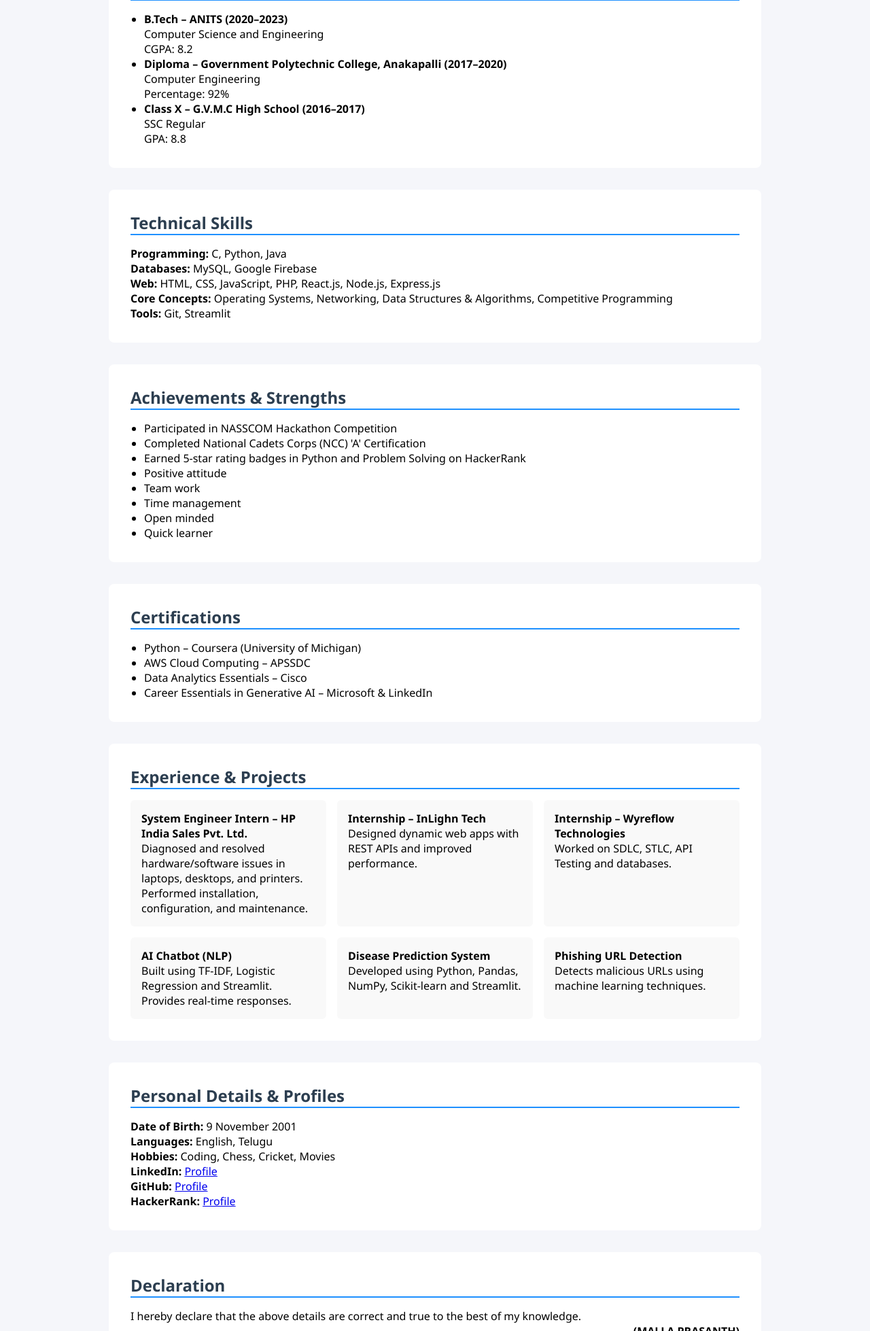
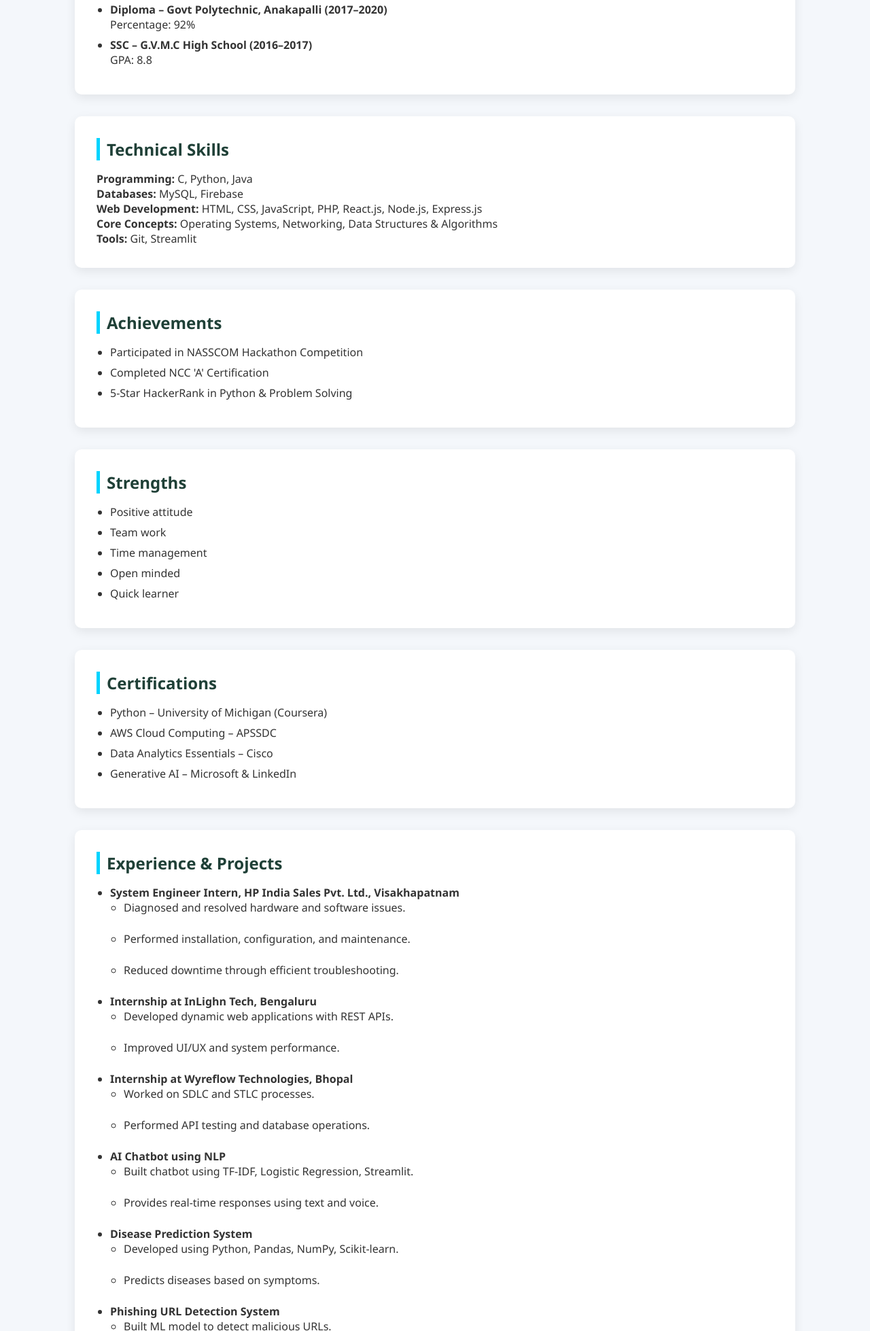
Before and after one commit to Prasanth-malla/prasanth-portfolio, a plain HTML site: page index.html in a window 1280 px wide. Shown: the part 842-2800 px from the top of the page at 68% size. Drawn offline with Linux system fonts and the light colour scheme.

Commit message:
Refactor index.html for improved design and layout
Updated the portfolio layout and styling, improving overall design and responsiveness.

```diff
--- a/index.html
+++ b/index.html
@@ -10,78 +10,93 @@
 
 body {
     font-family: 'Segoe UI', Arial, sans-serif;
-    background: #f5f6fa;
-    scroll-behavior: smooth;
+    background: #f4f7fb;
+    color: #333;
 }
 
+/* HEADER */
 header {
-    background: linear-gradient(135deg, #2c3e50, #34495e);
+    background: linear-gradient(135deg, #1f4037, #99f2c8);
     color: white;
     text-align: center;
     padding: 3rem 1rem;
 }
 
-header h1 { font-size: 2.5rem; }
+header h1 { font-size: 2.8rem; }
 header p { font-size: 1.2rem; }
 
+/* NAVBAR */
 nav {
     position: sticky;
     top: 0;
-    background: #2c3e50;
+    background: #222;
     padding: 1rem;
     text-align: center;
     z-index: 1000;
 }
 
 nav a {
-    color: white;
+    color: #fff;
     margin: 0 12px;
     font-weight: 500;
 }
 
-nav a:hover { color: #1e90ff; }
+nav a:hover { color: #00d4ff; }
 
+/* CONTAINER */
 .container {
-    max-width: 1000px;
+    max-width: 1100px;
     margin: auto;
     padding: 20px;
 }
 
+/* SECTION CARD */
 section {
-    background: white;
+    background: #fff;
     margin: 2rem 0;
     padding: 2rem;
-    border-radius: 8px;
-
-    /* 🔥 FIX FOR NAV OVERLAP */
+    border-radius: 10px;
+    box-shadow: 0 5px 15px rgba(0,0,0,0.08);
     scroll-margin-top: 100px;
 }
 
 h2 {
-    border-bottom: 2px solid #1e90ff;
+    color: #1f4037;
     margin-bottom: 1rem;
-    color: #2c3e50;
+    border-left: 5px solid #00d4ff;
+    padding-left: 10px;
 }
 
 ul { margin-left: 20px; }
 
-.grid {
-    display: grid;
-    grid-template-columns: repeat(auto-fit, minmax(280px, 1fr));
-    gap: 1rem;
+li { margin-bottom: 8px; }
+
+/* PROJECT LIST */
+.projects li {
+    margin-bottom: 1.5rem;
 }
 
-.grid div {
-    background: #f9f9f9;
-    padding: 1rem;
-    border-radius: 6px;
+/* LINKS */
+a {
+    color: #0077cc;
+    text-decoration: none;
 }
+a:hover { text-decoration: underline; }
 
+/* FOOTER */
 footer {
     text-align: center;
     padding: 1rem;
-    background: #2c3e50;
+    background: #222;
     color: white;
+}
+
+/* RESPONSIVE */
+@media(max-width:768px){
+    nav a {
+        display: block;
+        margin: 8px 0;
+    }
 }
 </style>
 </head>
@@ -99,9 +114,10 @@ footer {
     <a href="#education">Education</a>
     <a href="#skills">Skills</a>
     <a href="#achievements">Achievements</a>
+    <a href="#strengths">Strengths</a>
     <a href="#certifications">Certificates</a>
     <a href="#projects">Projects</a>
-    <a href="#personal">Personal</a>
+    <a href="#personal">Profiles</a>
 </nav>
 
 <div class="container">
@@ -110,11 +126,7 @@ footer {
 <h2>Contact Information</h2>
 <p><strong>Mobile:</strong> +91 78939 13302</p>
 <p><strong>Email:</strong> mallaprasanth1234@gmail.com</p>
-<p><strong>Address:</strong> 12-4-4/27, R.T.C Complex, Anakapalli, India - 531001</p>
-
-<p><strong>LinkedIn:</strong> <a href="https://www.linkedin.com/in/prasanthmalla-softwareengineer/" target="_blank">Profile</a></p>
-<p><strong>GitHub:</strong> <a href="https://github.com/Prasanth-malla" target="_blank">Profile</a></p>
-<p><strong>HackerRank:</strong> <a href="https://www.hackerrank.com/profile/cse_l07" target="_blank">Profile</a></p>
+<p><strong>Address:</strong> Anakapalli, India - 531001</p>
 </section>
 
 <section id="summary">
@@ -130,27 +142,33 @@ and efficient software systems.
 <section id="education">
 <h2>Education</h2>
 <ul>
-<li><strong>B.Tech – ANITS (2020–2023)</strong><br>Computer Science and Engineering<br>CGPA: 8.2</li>
-<li><strong>Diploma – Government Polytechnic College, Anakapalli (2017–2020)</strong><br>Computer Engineering<br>Percentage: 92%</li>
-<li><strong>Class X – G.V.M.C High School (2016–2017)</strong><br>SSC Regular<br>GPA: 8.8</li>
+<li><strong>B.Tech – ANITS (2020–2023)</strong><br>Computer Science and Engineering | CGPA: 8.2</li>
+<li><strong>Diploma – Govt Polytechnic, Anakapalli (2017–2020)</strong><br>Percentage: 92%</li>
+<li><strong>SSC – G.V.M.C High School (2016–2017)</strong><br>GPA: 8.8</li>
 </ul>
 </section>
 
 <section id="skills">
 <h2>Technical Skills</h2>
 <p><strong>Programming:</strong> C, Python, Java</p>
-<p><strong>Databases:</strong> MySQL, Google Firebase</p>
-<p><strong>Web:</strong> HTML, CSS, JavaScript, PHP, React.js, Node.js, Express.js</p>
-<p><strong>Core Concepts:</strong> Operating Systems, Networking, Data Structures & Algorithms, Competitive Programming</p>
+<p><strong>Databases:</strong> MySQL, Firebase</p>
+<p><strong>Web Development:</strong> HTML, CSS, JavaScript, PHP, React.js, Node.js, Express.js</p>
+<p><strong>Core Concepts:</strong> Operating Systems, Networking, Data Structures & Algorithms</p>
 <p><strong>Tools:</strong> Git, Streamlit</p>
 </section>
 
 <section id="achievements">
-<h2>Achievements & Strengths</h2>
+<h2>Achievements</h2>
 <ul>
 <li>Participated in NASSCOM Hackathon Competition</li>
-<li>Completed National Cadets Corps (NCC) 'A' Certification</li>
-<li>Earned 5-star rating badges in Python and Problem Solving on HackerRank</li>
+<li>Completed NCC 'A' Certification</li>
+<li>5-Star HackerRank in Python & Problem Solving</li>
+</ul>
+</section>
+
+<section id="strengths">
+<h2>Strengths</h2>
+<ul>
 <li>Positive attitude</li>
 <li>Team work</li>
 <li>Time management</li>
@@ -162,69 +180,85 @@ and efficient software systems.
 <section id="certifications">
 <h2>Certifications</h2>
 <ul>
-<li>Python – Coursera (University of Michigan)</li>
+<li>Python – University of Michigan (Coursera)</li>
 <li>AWS Cloud Computing – APSSDC</li>
 <li>Data Analytics Essentials – Cisco</li>
-<li>Career Essentials in Generative AI – Microsoft & LinkedIn</li>
+<li>Generative AI – Microsoft & LinkedIn</li>
 </ul>
 </section>
 
-<section id="projects">
+<section id="projects" class="projects">
 <h2>Experience & Projects</h2>
 
-<div class="grid">
+<ul>
 
-<div>
-<strong>System Engineer Intern – HP India Sales Pvt. Ltd.</strong><br>
-Diagnosed and resolved hardware/software issues in laptops, desktops, and printers.
-Performed installation, configuration, and maintenance.
-</div>
+<li>
+<strong>System Engineer Intern, HP India Sales Pvt. Ltd., Visakhapatnam</strong>
+<ul>
+<li>Diagnosed and resolved hardware and software issues.</li>
+<li>Performed installation, configuration, and maintenance.</li>
+<li>Reduced downtime through efficient troubleshooting.</li>
+</ul>
+</li>
 
-<div>
-<strong>Internship – InLighn Tech</strong><br>
-Designed dynamic web apps with REST APIs and improved performance.
-</div>
+<li>
+<strong>Internship at InLighn Tech, Bengaluru</strong>
+<ul>
+<li>Developed dynamic web applications with REST APIs.</li>
+<li>Improved UI/UX and system performance.</li>
+</ul>
+</li>
 
-<div>
-<strong>Internship – Wyreflow Technologies</strong><br>
-Worked on SDLC, STLC, API Testing and databases.
-</div>
+<li>
+<strong>Internship at Wyreflow Technologies, Bhopal</strong>
+<ul>
+<li>Worked on SDLC and STLC processes.</li>
+<li>Performed API testing and database operations.</li>
+</ul>
+</li>
 
-<div>
-<strong>AI Chatbot (NLP)</strong><br>
-Built using TF-IDF, Logistic Regression and Streamlit.
-Provides real-time responses.
-</div>
+<li>
+<strong>AI Chatbot using NLP</strong>
+<ul>
+<li>Built chatbot using TF-IDF, Logistic Regression, Streamlit.</li>
+<li>Provides real-time responses using text and voice.</li>
+</ul>
+</li>
 
-<div>
-<strong>Disease Prediction System</strong><br>
-Developed using Python, Pandas, NumPy, Scikit-learn and Streamlit.
-</div>
+<li>
+<strong>Disease Prediction System</strong>
+<ul>
+<li>Developed using Python, Pandas, NumPy, Scikit-learn.</li>
+<li>Predicts diseases based on symptoms.</li>
+</ul>
+</li>
 
-<div>
-<strong>Phishing URL Detection</strong><br>
-Detects malicious URLs using machine learning techniques.
-</div>
+<li>
+<strong>Phishing URL Detection System</strong>
+<ul>
+<li>Built ML model to detect malicious URLs.</li>
+<li>Classifies URLs as safe or phishing in real-time.</li>
+</ul>
+</li>
 
-</div>
+</ul>
+
 </section>
 
 <section id="personal">
-<h2>Personal Details & Profiles</h2>
-<p><strong>Date of Birth:</strong> 9 November 2001</p>
+<h2>Profiles & Personal Details</h2>
+<p><strong>DOB:</strong> 9 November 2001</p>
 <p><strong>Languages:</strong> English, Telugu</p>
 <p><strong>Hobbies:</strong> Coding, Chess, Cricket, Movies</p>
 
-<p><strong>LinkedIn:</strong> <a href="https://www.linkedin.com/in/prasanthmalla-softwareengineer/" target="_blank">Profile</a></p>
-<p><strong>GitHub:</strong> <a href="https://github.com/Prasanth-malla" target="_blank">Profile</a></p>
-<p><strong>HackerRank:</strong> <a href="https://www.hackerrank.com/profile/cse_l07" target="_blank">Profile</a></p>
+<p><strong>LinkedIn:</strong> <a href="https://www.linkedin.com/in/prasanthmalla-softwareengineer/" target="_blank">View Profile</a></p>
+<p><strong>GitHub:</strong> <a href="https://github.com/Prasanth-malla" target="_blank">View Profile</a></p>
+<p><strong>HackerRank:</strong> <a href="https://www.hackerrank.com/profile/cse_l07" target="_blank">View Profile</a></p>
 </section>
 
 <section id="declaration">
 <h2>Declaration</h2>
-<p>
-I hereby declare that the above details are correct and true to the best of my knowledge.
-</p>
+<p>I hereby declare that the above details are true to the best of my knowledge.</p>
 <p style="text-align:right;"><strong>(MALLA PRASANTH)</strong></p>
 </section>
 
```
